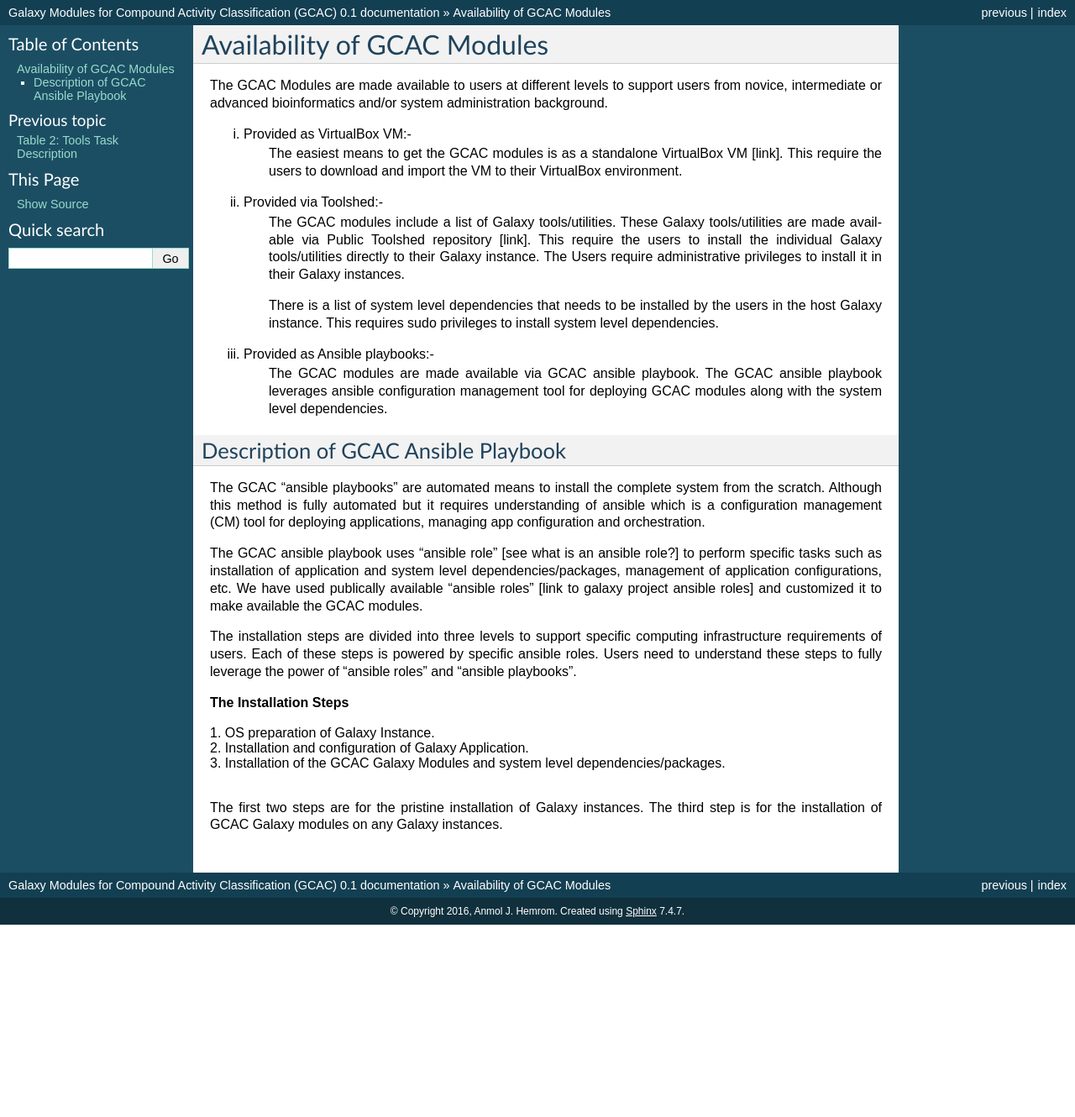
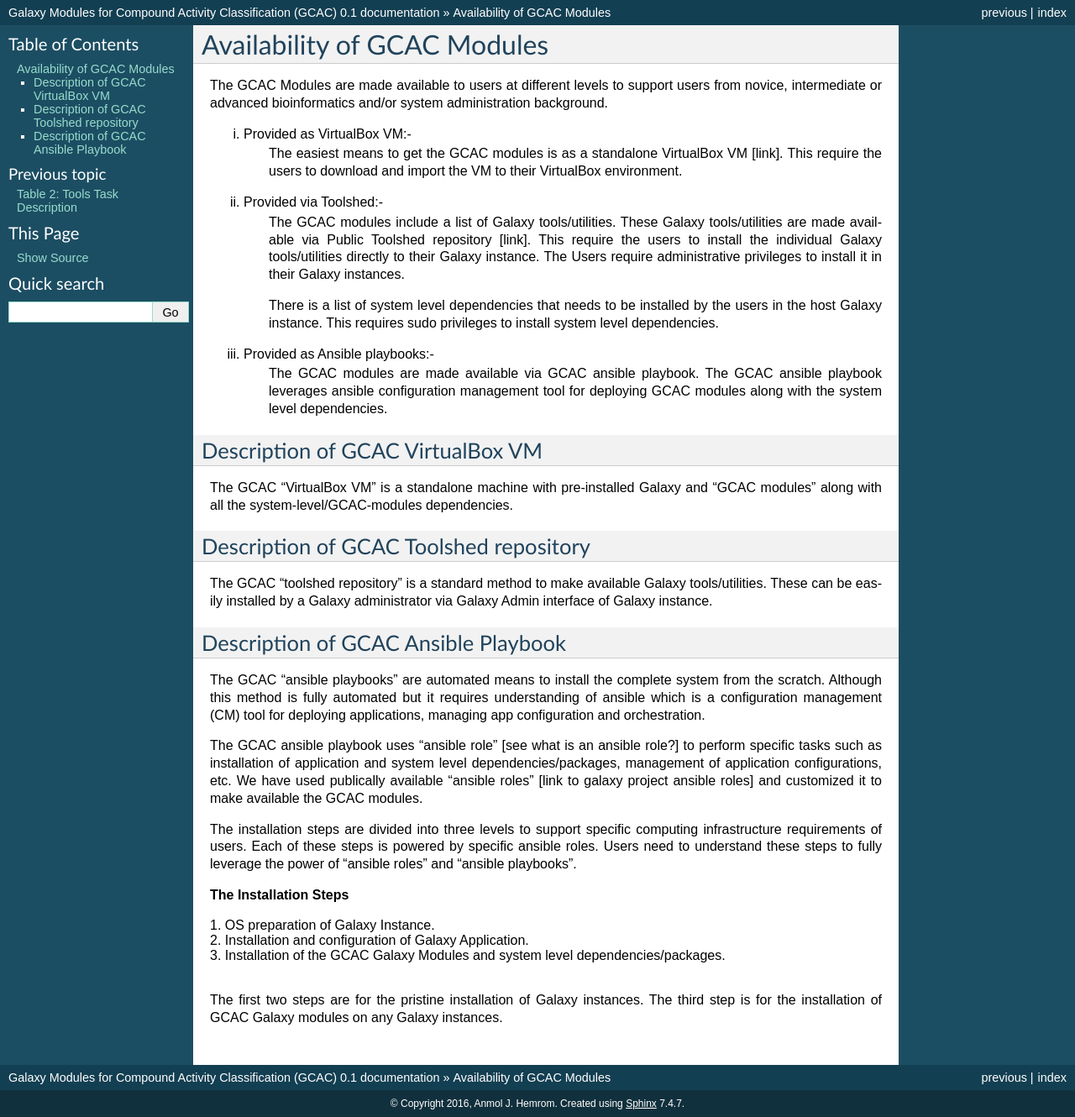
Before and after one commit to LynnLab-JNU/GCAC, a Sphinx documentation site: the page built from docs/source/tools_availability.rst, in a window 1280 px wide. Shown: the whole page at 84% size. Built offline with Sphinx 7.4.7, drawn with Linux system fonts in a browser that asks for light colours; pages that are not in the unit, such as notebooks, are missing from menus; before the commit the page ends 1101 px from its top, so only the background shows below that.

Commit message:
Updated tools_availability.rst

```diff
--- a/docs/source/tools_availability.rst
+++ b/docs/source/tools_availability.rst
@@ -20,6 +20,19 @@ ii) Provided via Toolshed:-
 iii) Provided as Ansible playbooks:-
       The GCAC modules are made available via GCAC ansible playbook. The GCAC ansible playbook leverages ansible
       configuration management tool for deploying GCAC modules along with the system level dependencies.
+
+
+Description of GCAC VirtualBox VM
+----------------------------------
+
+The GCAC "VirtualBox VM" is a standalone machine with pre-installed Galaxy and "GCAC modules" along with all the
+system-level/GCAC-modules dependencies.
+
+Description of GCAC Toolshed repository
+----------------------------------------
+
+The GCAC "toolshed repository" is a standard method to make available Galaxy tools/utilities. These can be easily
+installed by a Galaxy administrator via Galaxy Admin interface of Galaxy instance.
 
 
 Description of GCAC Ansible Playbook
```
